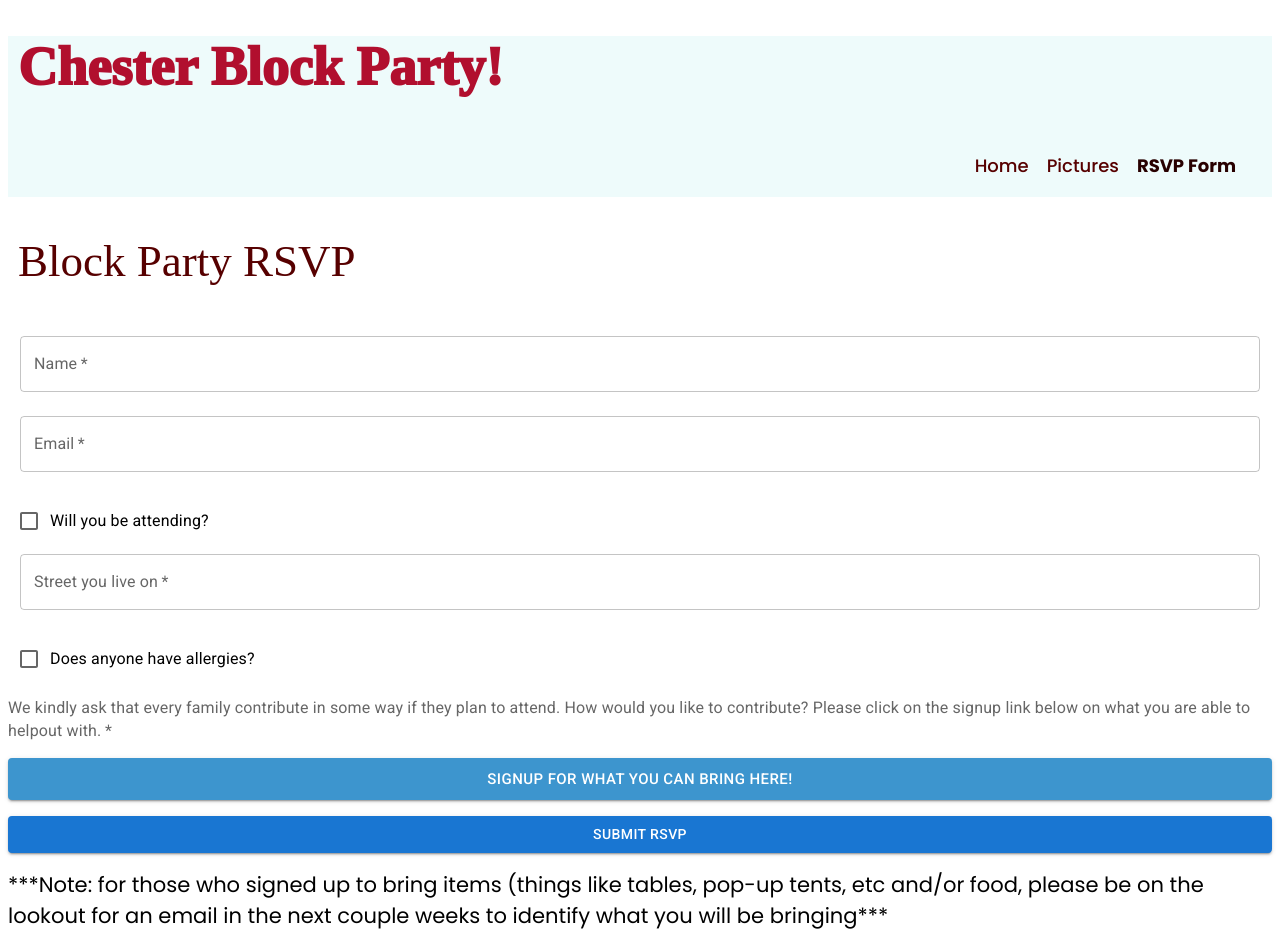
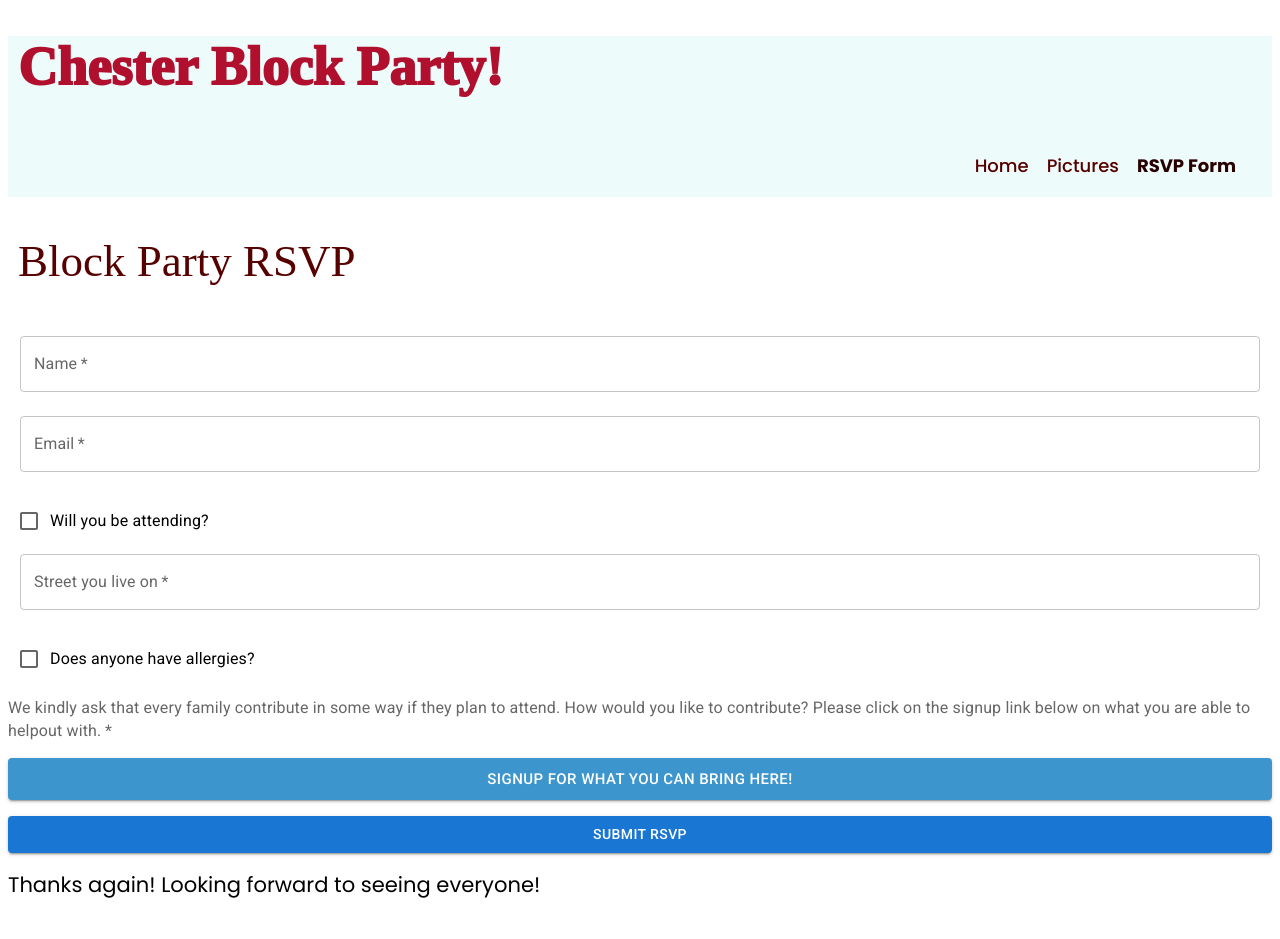
Before and after one commit to Nixxii223/block-party, a React (Vite) app: page /RSVP in a window 1280 px wide. After the commit the page ends 908 px from the top, so only its background shows below. Built offline with nearby package versions, Linux system fonts and the light colour scheme; a web font is replaced by a local one.

Commit message:
Update RSVP final words.jsx

```diff
--- a/src/pages/RSVP.jsx
+++ b/src/pages/RSVP.jsx
@@ -190,7 +190,7 @@ const RSVPForm = () => {
           Submit RSVP
         </Button>
         <h3 className="poppins-regular">
-          ***Note: for those who signed up to bring items (things like tables, pop-up tents, etc and/or food, please be on the lookout for an email in the next couple weeks to identify what you will be bringing***
+          Thanks again!  Looking forward to seeing everyone!
         </h3>
       </Stack>
     </Box>
```
